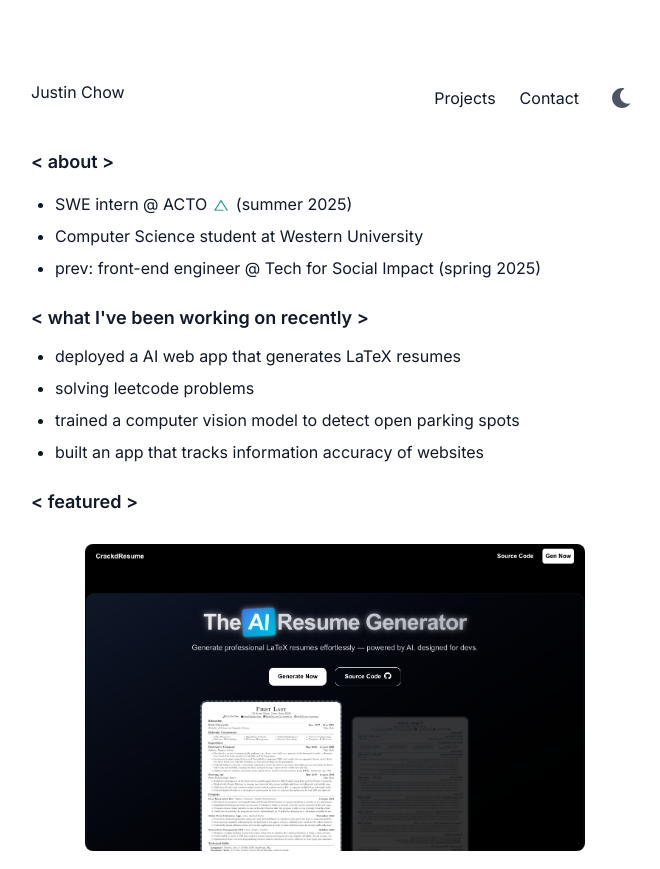
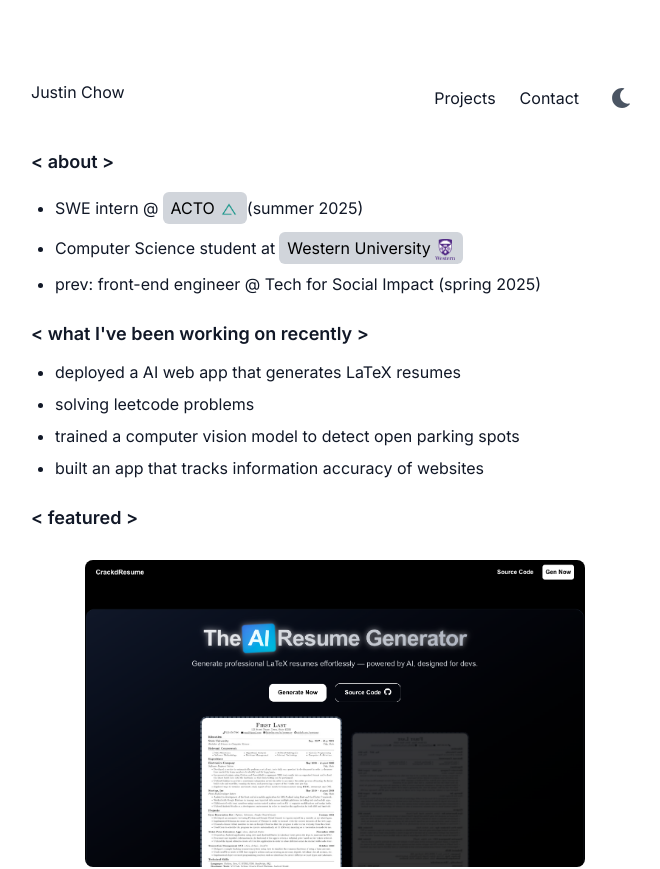
Before and after one commit to justintimejt/personal-portfolio, a Next.js app: page / in a window 1280 px wide. Shown: the top 869 px of the page, without its empty margins (305-965 px from the left). Built offline with nearby package versions, Linux system fonts and the light colour scheme.

Commit message:
styling on logos

```diff
--- a/src/app/page.tsx
+++ b/src/app/page.tsx
@@ -23,7 +23,7 @@ export default function Home() {
             aria-label="Toggle dark mode"
           >
             {theme === 'dark' ? (
-              <FaSun className="w-5 h-5 text-white" />
+              <FaSun className="w-5 h-5 text-gray-500" />
             ) : (
               <FaMoon className="w-5 h-5 text-gray-600" />
             )}
@@ -35,12 +35,23 @@ export default function Home() {
           <div className="space-y-4">
             <h1 className="text-lg font-semibold">&lt; about &gt;</h1>
             <ul className="list-disc pl-6 mt-2 space-y-2">
-              <li>SWE intern @ <Link href="https://acto.com">ACTO</Link>
-              <Link href="https://acto.com" target="_blank">
-                <Image src="/images/acto.png" alt="ACTO logo" width={20} height={20} className="inline ml-1" />
-              </Link> (summer 2025)
+              <li>SWE intern @
+                <div className="inline-flex items-center ml-1 px-2 py-1 rounded-md bg-gray-300 dark:bg-gray-800 hover:bg-gray-200 dark:hover:bg-gray-700 transition-colors">
+                  <Link href="https://acto.com" target="_blank" className="text-black dark:text-white hover:text-blue-700 dark:hover:text-blue-300">ACTO</Link>
+                  <Link href="https://acto.com" target="_blank" className="ml-1">
+                    <Image src="/images/acto.png" alt="ACTO logo" width={20} height={20} className="inline" />
+                  </Link>
+                </div>
+                (summer 2025)
               </li>
-              <li>Computer Science student at Western University</li>
+              <li>Computer Science student at
+                <div className="inline-flex items-center ml-1 px-2 py-1 rounded-md bg-gray-300 dark:bg-gray-800 hover:bg-gray-200 dark:hover:bg-gray-700 transition-colors">
+                  <Link href="https://www.uwo.ca/" target="_blank" className="text-black dark:text-white hover:text-blue-700 dark:hover:text-blue-300">Western University</Link>
+                  <Link href="https://www.uwo.ca/" target="_blank" className="ml-1">
+                    <Image src="/images/westernlogo.png" alt="Western logo" width={20} height={20} className="inline" />
+                  </Link>
+                </div>
+              </li>
               <li>prev: front-end engineer @ Tech for Social Impact (spring 2025)</li>
             </ul>
           </div>
```
Also changed, not shown: public/images/westernlogo.png (added).
